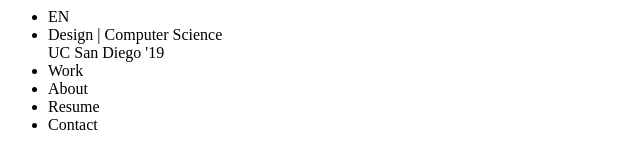
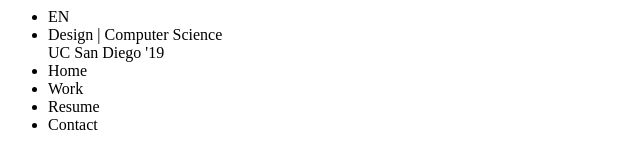
Before and after one commit to emilymnguyen/emilymnguyen.github.io, a plain HTML site: page header.html in a window 1280 px wide. Shown: the full height of the page, 0-640 px from the left. Drawn offline with nearby package versions, Linux system fonts and the light colour scheme.

Commit message:
Rename about page to home

```diff
--- a/header.html
+++ b/header.html
@@ -11,8 +11,8 @@
                 <li class="logo">EN</li>
                 <li class="logo"><span class="date">
                     Design | Computer Science<br>UC San Diego '19</span></li>
+                <li class="active-nav about-link">Home</li>
                 <li class="work-link">Work</li>
-                <li class="active-nav about-link">About</li>
                 <li class="resume-link">Resume</li>
                 <li class="contact-link">Contact</li>
             </ul>
```
